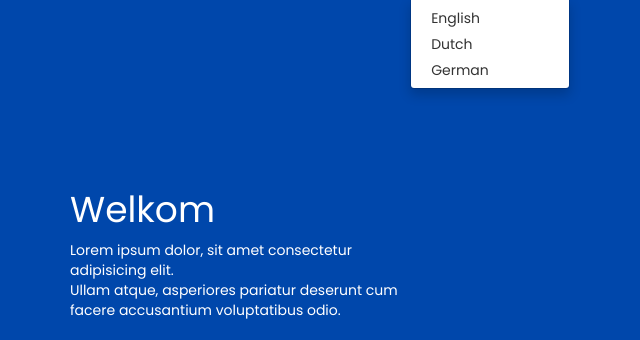
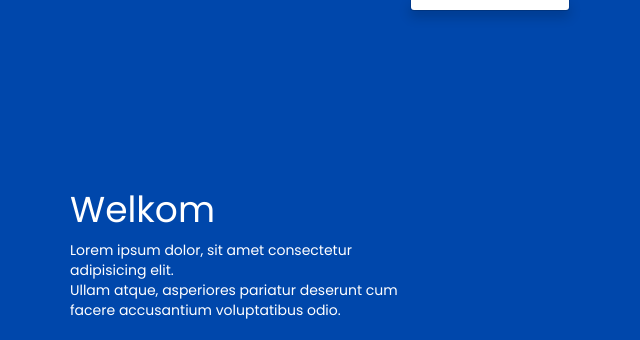
Before and after one commit to rickgerssen/uitzendbureau, a PHP site: page /welcome.php in a window 1280 px wide, after a click on "Language". Shown: the part 52-392 px from the top of the page, without its empty margins (265-905 px from the left). Run offline with PHP 8.4, Linux system fonts and the light colour scheme; the visitor is signed in with stand-in values (Sample User, id 1).

Commit message:
versie 15

```diff
--- a/welcome.php
+++ b/welcome.php
@@ -12,6 +12,16 @@ if(!isset($_SESSION["loggedin"]) || $_SESSION["loggedin"] !== true){
  <!DOCTYPE html>
 <html lang="en">
 <head>
+<script src="//translate.google.com/translate_a/element.js?cb=googleTranslateElementInit"></script>
+    <script>
+        function googleTranslateElementInit() {
+            new google.translate.TranslateElement({
+                pageLanguage: 'nl',
+                includedLanguages: 'en,es,nl,fr', // Add the languages you want, separated by commas
+                layout: google.translate.TranslateElement.InlineLayout.SIMPLE
+            }, 'google_translate_element');
+        }
+    </script>
     <link href="https://fonts.googleapis.com/css2?family=Poppins:wght@400;700&display=swap" rel="stylesheet">
     <link rel="stylesheet" href="https://maxcdn.bootstrapcdn.com/bootstrap/3.4.1/css/bootstrap.min.css">
     <script src="https://ajax.googleapis.com/ajax/libs/jquery/3.5.1/jquery.min.js"></script>
@@ -42,9 +52,7 @@ if(!isset($_SESSION["loggedin"]) || $_SESSION["loggedin"] !== true){
                       Language <span class="caret"></span>
                   </a>
                   <ul class="dropdown-menu">
-                      <li><a href="#">English</a></li>
-                      <li><a href="#">Dutch</a></li>
-                      <li><a href="#">German</a></li>
+                  <li><div id="google_translate_element"></div></li>
                   </ul>
               </li>
               <li><a href="#">File</a></li>
```
Also changed, not shown: navbar.php (+11 -3 lines).
